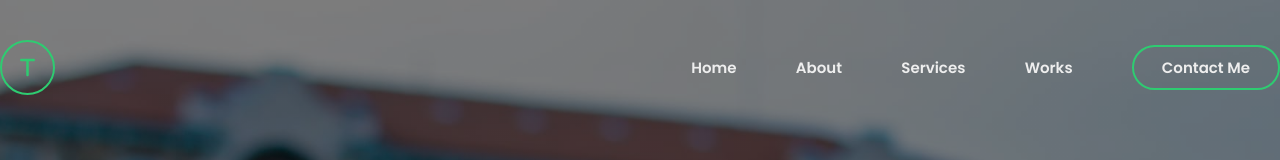
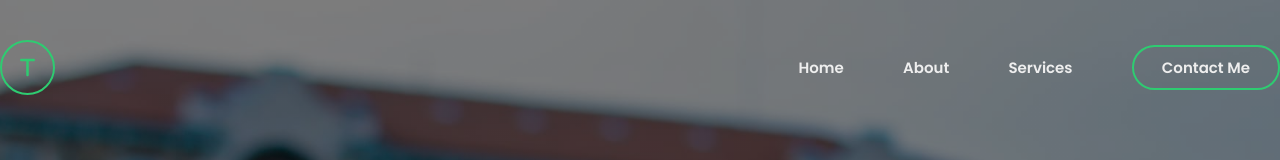
Before and after one commit to tariktalhadinc/newWebsite, a plain HTML site: page newWebsite/index.html in a window 1280 px wide. Shown: the top 160 px of the page. Drawn offline with nearby package versions, Linux system fonts and the light colour scheme.

Commit message:
Update index.html

```diff
--- a/newWebsite/index.html
+++ b/newWebsite/index.html
@@ -34,7 +34,6 @@
                         <li><a href="#">Home</a></li>
                         <li><a href="#">About</a></li>
                         <li><a href="#">Services</a></li>
-                        <li><a href="#">Works</a></li>
                         <li class="btn"><a href="#">Contact Me</a></li>
                     </ul>
                 </nav>
```
